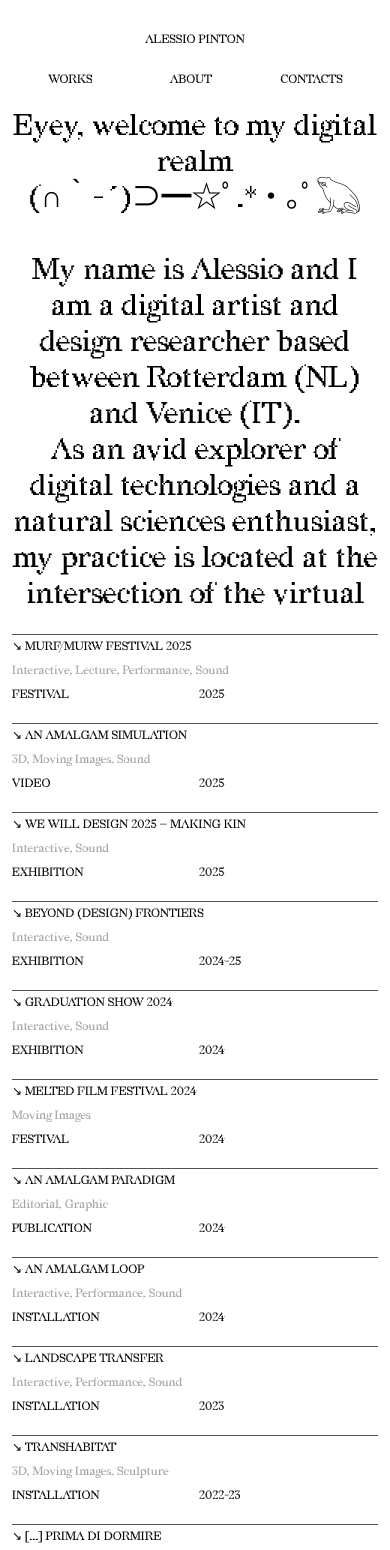
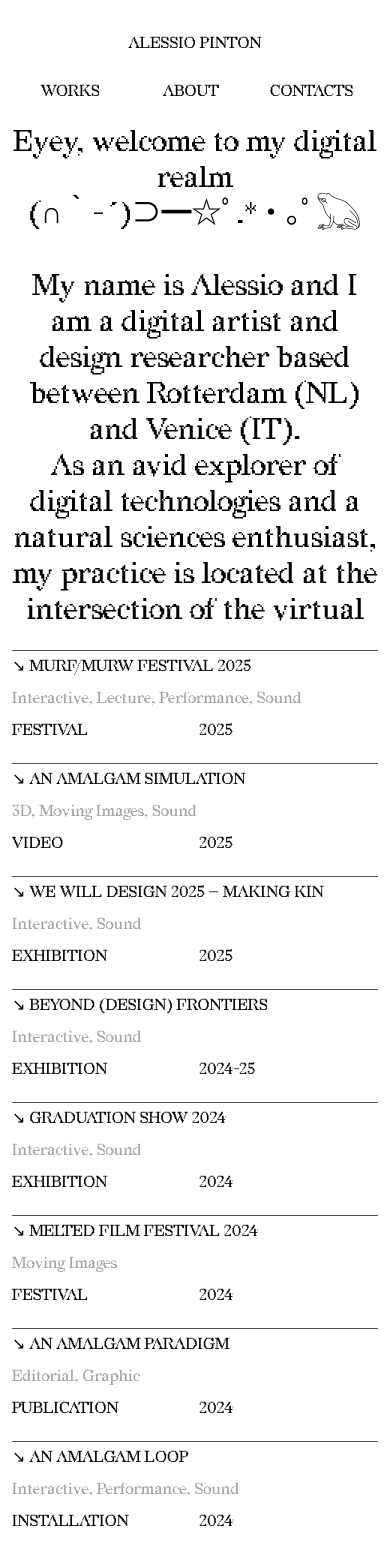
Before and after one commit to alessiopinton/alessiopinton_website, a website: page index.html in a window 390 px wide. Shown: the top 1550 px of the page. Drawn offline with nearby package versions, Linux system fonts and the light colour scheme.

Commit message:
Add files via upload

```diff
--- a/index.html
+++ b/index.html
@@ -24,19 +24,19 @@
 <body class="p-3 bg-white dark:bg-black text-black dark:text-white" style="font-family: Redaction;">
 
     <!--HEADER-->
-    <header class="sticky grid grid-cols-3 sm:grid-cols-5 gap-1 text-xs">
+    <header class="sticky grid grid-cols-3 sm:grid-cols-5 gap-1 text-sm sm:text-xs">
         <div class="col-span-5 sm:col-span-1 text-center sm:text-left py-5 sm:py-0">
             <h1>
-                <a href="./index.html">ALESSIO PINTON</a>
+                <a href="/index.html">ALESSIO PINTON</a>
             </h1>
         </div>
         <div class="col-span-1 hidden sm:block"></div>
         <div class="col-span-1 text-center">
-            <a href="./index.html" class="block sm:hidden">WORKS</a>
+            <a href="/index.html" class="block sm:hidden">WORKS</a>
         </div>
         <div class="col-span-1">
             <button id="aboutCheck" onclick="swapContent()" class="hidden sm:block">ABOUT</button>
-            <a href="./about.html" class="block sm:hidden text-center">ABOUT</a>
+            <a href="/about.html" class="block sm:hidden text-center">ABOUT</a>
         </div>
         <div class="col-span-1 text-center sm:text-right">
             <div class="hidden sm:block">
@@ -45,7 +45,7 @@
                 <a href="https://www.instagram.com/pin_tuna/" class="hidden sm:inline">@pin_tuna</a>
             </div>
             <div class="block sm:hidden">
-                <a href="./contacts.html">CONTACTS</a>
+                <a href="/contacts.html">CONTACTS</a>
             </div>
         </div>
     </header>
@@ -61,7 +61,7 @@
         <div class="col-span-1 hidden sm:block"></div>
     </section>
     <!--INFO-->
-    <section class="hidden grid grid-cols-5 gap-2 pt-1 text-xs" id="info">
+    <section class="hidden grid grid-cols-5 gap-2 pt-1 text-sm sm:text-xs" id="info">
         <div class="InfoColumn-wrapper">
             <p>If you’re interested to collaborate, have inquiries or just to want to say hi — Send me an <a href="mailto:alessiopinton97@outlook.com" rel="mailto">email</a> or reach me on <a href="https://www.instagram.com/pin_tuna/" target="_blank">Instagram</a> and <a href="https://www.linkedin.com/in/alessio-pinton" target="_blank">LinkedIn</a>!! ;;P<br><br>CV and portfolio on request</p>
         </div>
@@ -151,7 +151,7 @@
     </div>
 
     <!--PROJECTS-->
-    <section id="projects" class="text-xs">
+    <section id="projects" class="text-sm sm:text-xs">
 
         <!--MURFMURW-->
         <article>
@@ -1132,7 +1132,7 @@
     <!--FOOTER-->
     <footer>
         <!--desktop-->
-        <div class="hidden sm:block text-xs">
+        <div class="hidden sm:block text-sm sm:text-xs">
             <div class="pt-10 grid grid-cols-5 gap-1">
                 <div class="col-span-1">
                     <p>© 2025 Alessio Pinton</p>
@@ -1148,7 +1148,7 @@
             </div>
         </div>
         <!--mobile-->
-        <div class="block sm:hidden text-xs">
+        <div class="block sm:hidden text-sm sm:text-xs">
             <hr class="border-neutral-600">
             <div class="grid grid-cols-2 py-3">
                 <div class="col-span-1 text-left">
```
